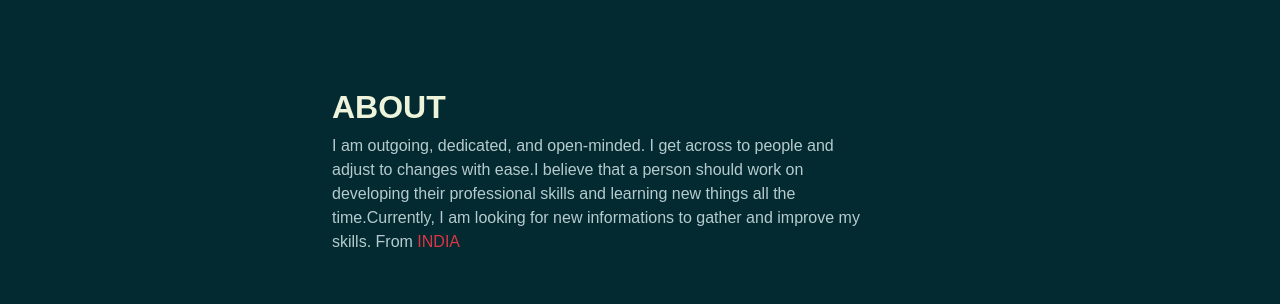
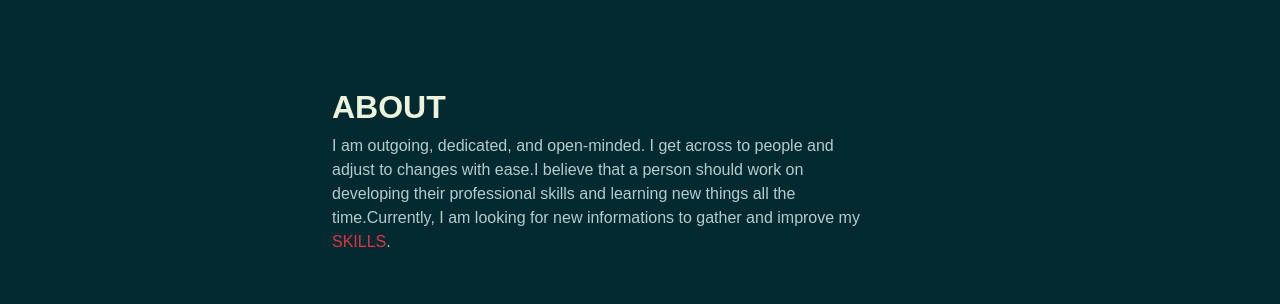
Before and after one commit to Raneeskhadarch/Asif, a plain HTML site: page index.html in a window 1280 px wide. Shown: the part 1020-1324 px from the top of the page. Drawn offline with nearby package versions, Linux system fonts and the light colour scheme; a web font is replaced by a local one.

Commit message:
Update index.html

```diff
--- a/index.html
+++ b/index.html
@@ -64,7 +64,7 @@
                 </div>
                 <div class="col-lg-8">
                   <h2 class="about-brand">ABOUT</h2>
-                  <p class="about-brand">I am outgoing, dedicated, and open-minded. I get across to people and adjust to changes with ease.I believe that a person should work on developing their professional skills and learning new things all the time.Currently, I am looking for new informations to gather and improve my skills. From <span class="text-danger">INDIA</span> </p>
+                  <p class="about-brand">I am outgoing, dedicated, and open-minded. I get across to people and adjust to changes with ease.I believe that a person should work on developing their professional skills and learning new things all the time.Currently, I am looking for new informations to gather and improve my<span class="text-danger"> SKILLS</span>.</p>
                 </div>
               </div>
             </div>
```
